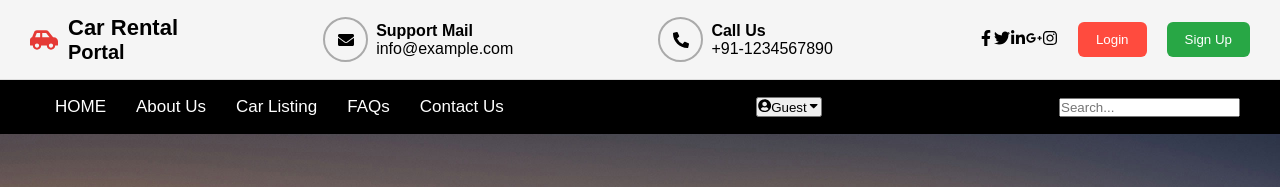
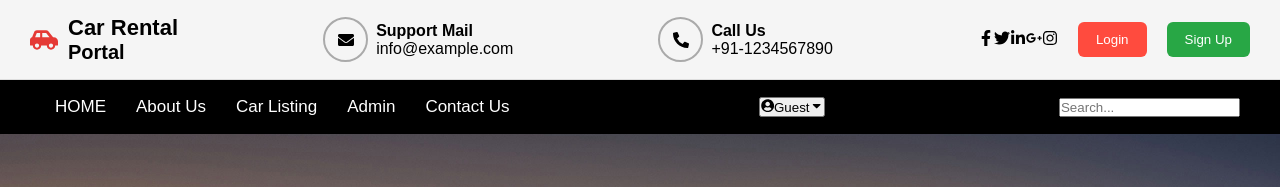
Before and after one commit to krishnathuniya-dot/carrental, a React app in the folder frontend/: page / in a window 1280 px wide. Shown: the top 187 px of the page. Built offline with nearby package versions, Linux system fonts and the light colour scheme; no server answers; the HTML template or start-up script is replaced by a standard one.

Commit message:
Fix frontend imports

```diff
--- a/frontend/src/component/Navbar.jsx
+++ b/frontend/src/component/Navbar.jsx
@@ -15,7 +15,7 @@ export default function Navbar() {
           <Link to="/">HOME</Link>
           <Link to="/aboutus">About Us</Link>
           <Link to="/carlistening">Car Listing</Link>
-          <Link to="/Faqs">FAQs</Link>
+          <Link to="/admin">Admin</Link>
           <Link to="/contactus">Contact Us</Link>
         </div>
 
```
